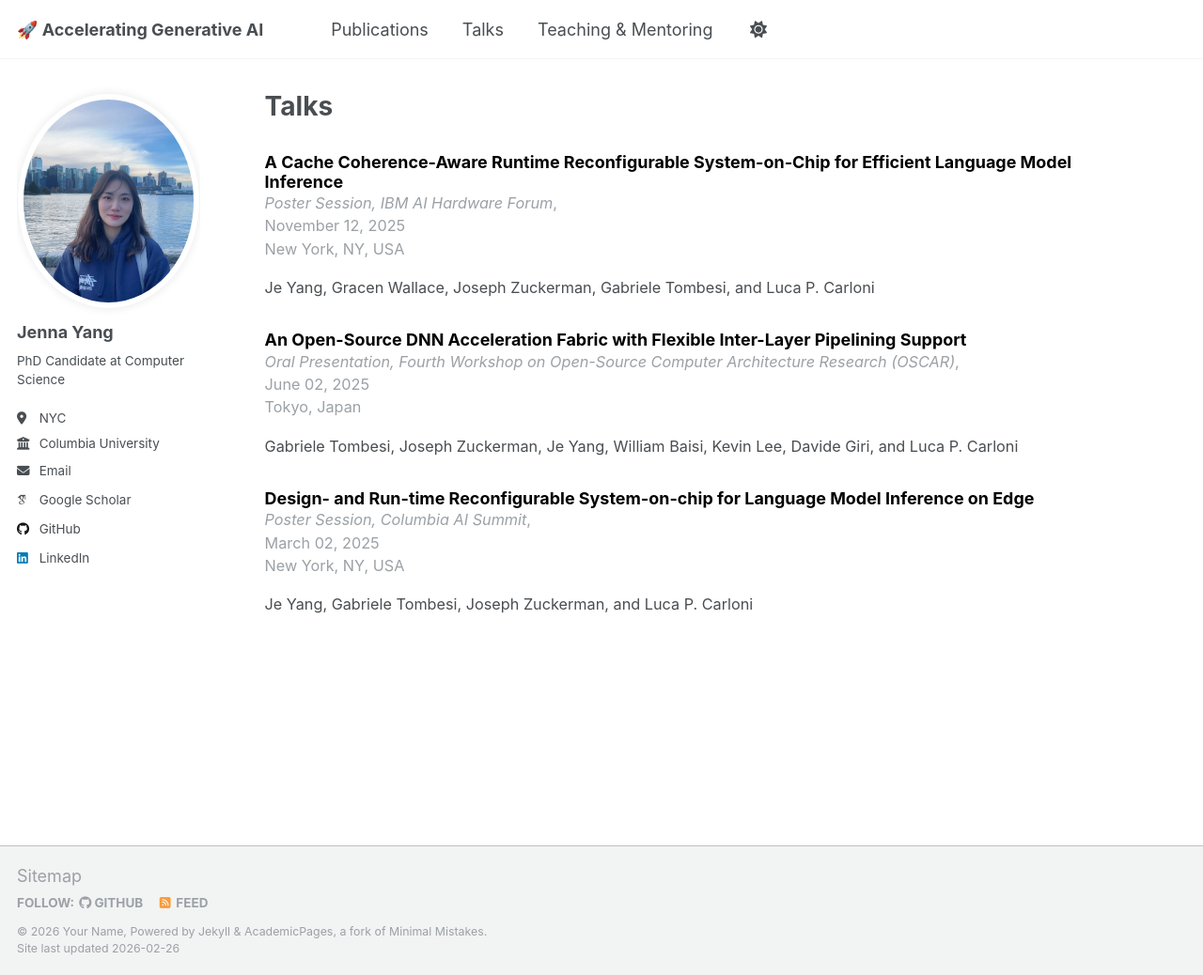
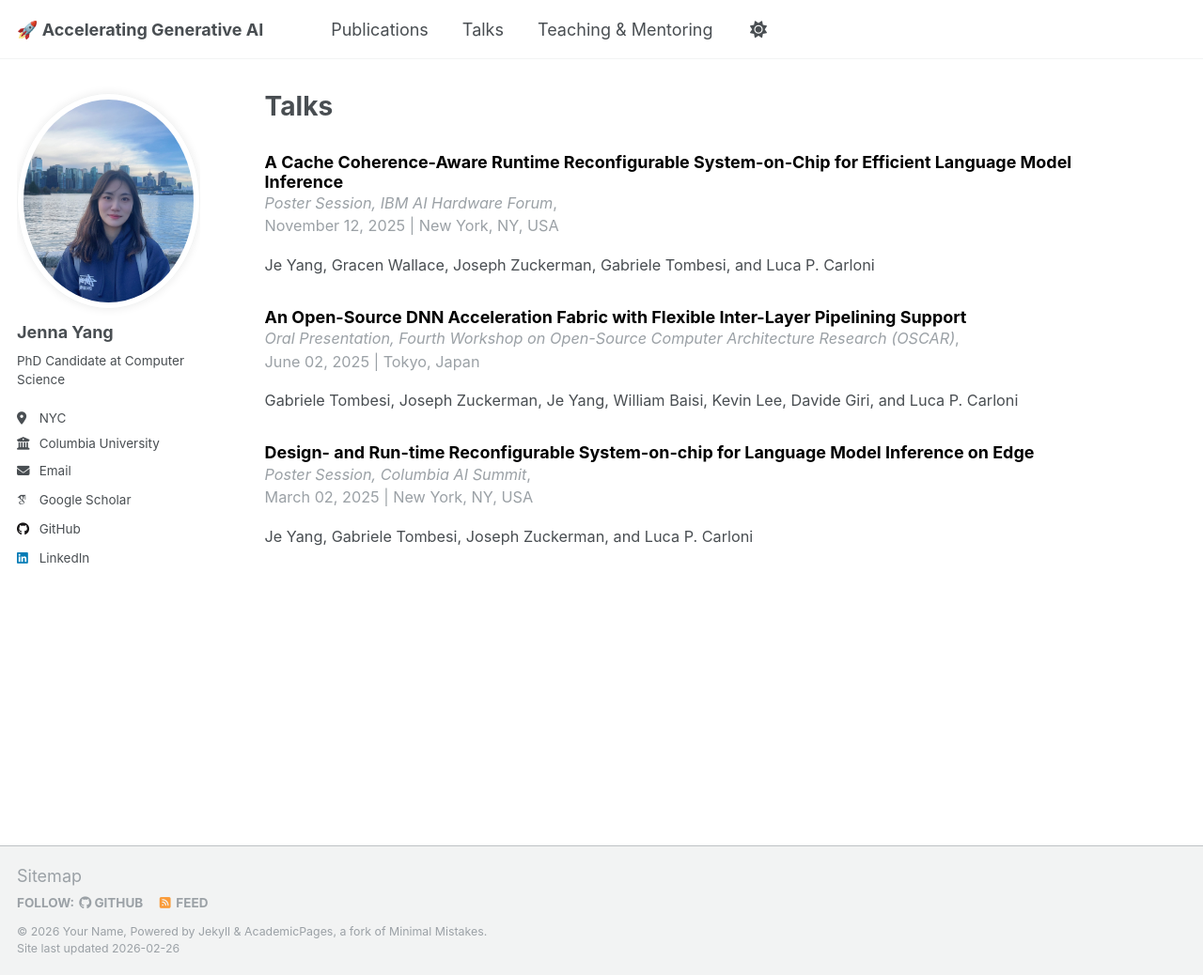
Before and after one commit to jenna-yang/jenna-yang.github.io, a Jekyll site: the page built from _pages/talks.html, in a window 1280 px wide and 1038 px high. Shown: the whole window at 94% size. Built offline with Jekyll 4.4.1, drawn with Linux system fonts in a browser that asks for light colours; some web fonts are replaced.

Commit message:
Change format of venue and time of Talks

```diff
--- a/_includes/archive-single-talk.html
+++ b/_includes/archive-single-talk.html
@@ -33,12 +33,12 @@
       <p class="page__meta"><em>{% if post.type %}{{ post.type }}{% endif %}{% if post.type and post.venue %}, {% endif %}{% if post.venue %}{{ post.venue }}{% endif %}</em>{% if post.venue %},{% endif %}</p>
     {% endif %}
 
-    {% if post.date %}
-      <p class="page__meta">{{ post.date | date: "%B %d, %Y" }}</p>
-    {% endif %}
-
-    {% if post.location %}
-      <p class="page__meta">{{ post.location }}</p>
+    {% if post.date or post.location %}
+      <p class="page__meta">
+        {% if post.date %}{{ post.date | date: "%B %d, %Y" }}{% endif %}
+        {% if post.date and post.location %} | {% endif %}
+        {% if post.location %}{{ post.location }}{% endif %}
+      </p>
     {% endif %}
 
     {% if post.read_time %}
```
